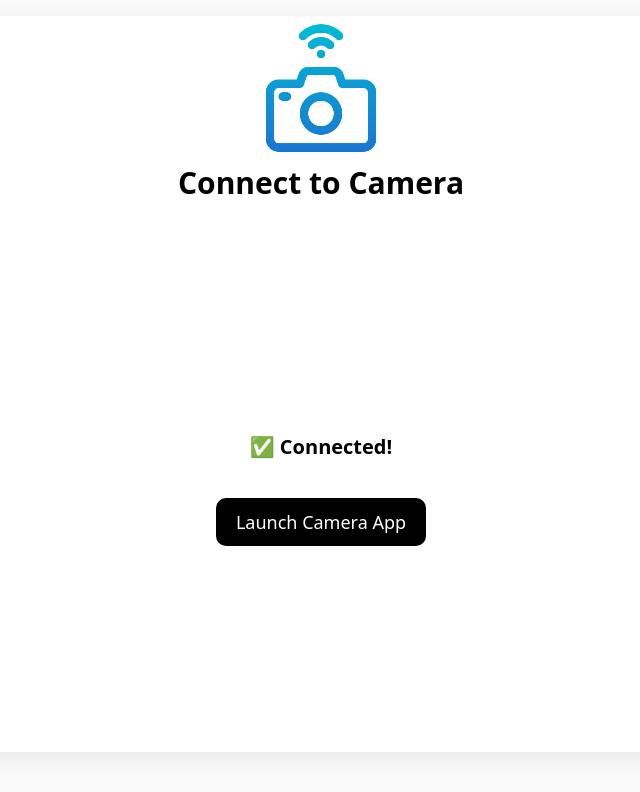
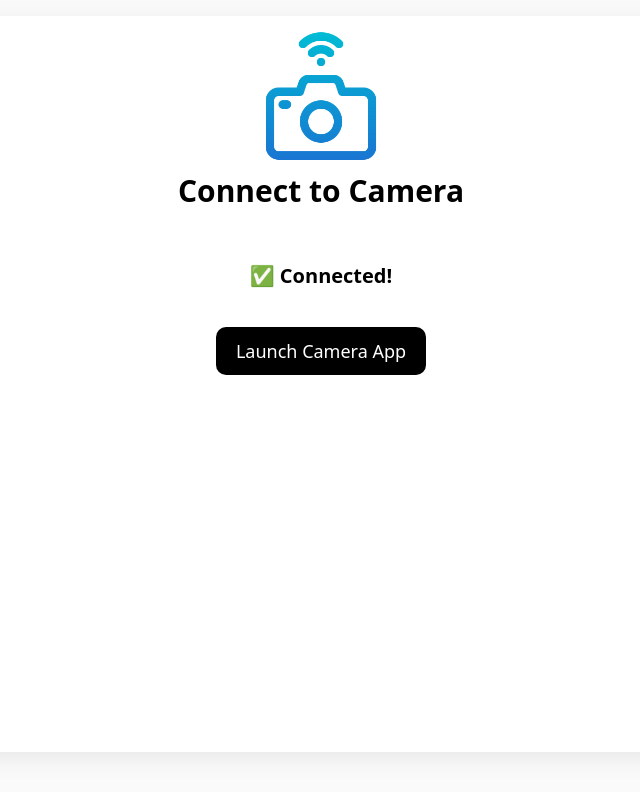
Before and after one commit to WB99/floto-public, a React (Vite) app: page / in a window 1280 px wide. Shown: the top 792 px of the page, without its empty margins (319-959 px from the left). Built offline with nearby package versions, Linux system fonts and the light colour scheme; no server answers.

Commit message:
fixed image and header moving around when launch button appears, added follow steps guiding text

```diff
--- a/src/screens/Connect.jsx
+++ b/src/screens/Connect.jsx
@@ -22,15 +22,12 @@ export default function Connect() {
         }
     }
 
-    // ping loop that pauses when tab not visible
     useEffect(() => {
         let active = true;
         let shouldPing = document.visibilityState === "visible";
-
         function handleVisibilityChange() {
             shouldPing = document.visibilityState === "visible";
         }
-
         document.addEventListener("visibilitychange", handleVisibilityChange);
 
         async function loop() {
@@ -52,34 +49,40 @@ export default function Connect() {
                         setStatus("🛜 Waiting for connection…");
                     }
                 }
-                await new Promise((r) => setTimeout(r, 1500)); // interval between pings
+                await new Promise((r) => setTimeout(r, 1500));
             }
         }
-
         loop();
-
         return () => {
             active = false;
-            document.removeEventListener("visibilitychange", handleVisibilityChange);
+            document.removeEventListener(
+                "visibilitychange",
+                handleVisibilityChange
+            );
         };
     }, []);
 
     return (
         <main style={styles.wrap}>
             <section style={styles.card}>
-                <div style={connected ? styles.innerCenter : styles.inner}>
+                <div style={styles.container}>
+                    {/* Fixed header zone */}
+                    <div style={styles.headerZone}>
                         <div style={styles.imgBox}>
                             <img
-                            src="/assets/camera-wifi.png"
-                            alt="Camera Wi-Fi Icon"
+                                src='/assets/camera-wifi.png'
+                                alt='Camera Wi-Fi Icon'
                                 style={styles.singleImg}
                             />
                         </div>
                         <h2 style={styles.h2}>Connect to Camera</h2>
+                    </div>
 
+                    {/* Scrollable / flexible content zone */}
+                    <div style={styles.contentZone}>
                         {!connected ? (
                             <>
-                            {/* Step 1 Card */}
+                                <p style={styles.text}>Follow these steps:</p>
                                 <div style={styles.instructionCard}>
                                     <p style={styles.text}>
                                         ⚙️ Settings → Connect 🛜 <b>floto_cam</b>
@@ -88,26 +91,25 @@ export default function Connect() {
 
                                 <div style={styles.arrowBox}>
                                     <img
-                                    src="/assets/down-arrow.png"
-                                    alt="Down Arrow"
+                                        src='/assets/down-arrow.png'
+                                        alt='Down Arrow'
                                         style={styles.arrowImg}
                                     />
                                 </div>
 
-                            {/* Step 2 Card */}
                                 <div style={styles.instructionCard}>
                                     <div style={styles.osBlock}>
                                         <p style={styles.text}>
                                             <img
-                                            src="/assets/apple-logo.png"
-                                            alt="Apple"
+                                                src='/assets/apple-logo.png'
+                                                alt='Apple'
                                                 style={styles.inlineIcon}
                                             />{" "}
                                             Wait for popup
                                             <br />
                                             <img
-                                            src="/assets/click.png"
-                                            alt="Click"
+                                                src='/assets/click.png'
+                                                alt='Click'
                                                 style={styles.clickIcon}
                                             />{" "}
                                             “Use without Internet”
@@ -123,15 +125,15 @@ export default function Connect() {
                                     <div style={styles.osBlock}>
                                         <p style={styles.text}>
                                             <img
-                                            src="/assets/android-logo.png"
-                                            alt="Android"
+                                                src='/assets/android-logo.png'
+                                                alt='Android'
                                                 style={styles.inlineIcon}
                                             />{" "}
                                             Wait for popup/notification
                                             <br />
                                             <img
-                                            src="/assets/click.png"
-                                            alt="Click"
+                                                src='/assets/click.png'
+                                                alt='Click'
                                                 style={styles.clickIcon}
                                             />{" "}
                                             "Connect”
@@ -151,11 +153,14 @@ export default function Connect() {
                                 </p>
                             </>
                         ) : (
-                        <div style={styles.connectedCenterBlock}>
+                            <div style={styles.connectedBlock}>
                                 <p style={styles.statusConnected}>{status}</p>
                                 <button
                                     onClick={() =>
-                                    window.open("http://floto.cam", "_blank")
+                                        window.open(
+                                            "http://floto.cam",
+                                            "_blank"
+                                        )
                                     }
                                     style={styles.btn}
                                 >
@@ -163,6 +168,7 @@ export default function Connect() {
                                 </button>
                             </div>
                         )}
+                    </div>
                 </div>
             </section>
         </main>
@@ -180,7 +186,6 @@ const styles = {
         fontFamily: "system-ui, -apple-system, Segoe UI, Roboto, sans-serif",
         color: "#000",
         paddingTop: "2vh",
-        overflow: "visible",
     },
     card: {
         width: "92vw",
@@ -188,30 +193,31 @@ const styles = {
         background: "#fff",
         borderRadius: 20,
         boxShadow: "0 6px 24px rgba(0,0,0,.08)",
-        display: "flex",
-        justifyContent: "center",
-        alignItems: "center",
-        overflowY: "auto",
-        overflowX: "hidden",
-    },
-    inner: {
-        width: "100%",
-        height: "auto",
+        overflow: "hidden",
         display: "flex",
         flexDirection: "column",
-        justifyContent: "flex-start",
-        alignItems: "center",
-        padding: "3vw",
-        boxSizing: "border-box",
     },
-    innerCenter: {
-        width: "100%",
-        height: "100%",
+    container: {
         display: "flex",
         flexDirection: "column",
-        justifyContent: "center",
+        height: "100%",
+    },
+    headerZone: {
+        flexShrink: 0,
+        display: "flex",
+        flexDirection: "column",
         alignItems: "center",
-        textAlign: "center",
+        justifyContent: "flex-start",
+        paddingTop: "1vh",
+    },
+    contentZone: {
+        flex: 1,
+        overflowY: "auto",
+        display: "flex",
+        flexDirection: "column",
+        alignItems: "center",
+        justifyContent: "flex-start",
+        paddingBottom: "2vh",
     },
     imgBox: {
         display: "flex",
@@ -226,7 +232,7 @@ const styles = {
     },
     h2: {
         fontSize: "clamp(24px, 5vw, 30px)",
-        margin: "0vh 0 0.5vh 0",
+        margin: "0vh 0 1vh 0",
         fontWeight: 800,
         textAlign: "center",
     },
@@ -249,7 +255,6 @@ const styles = {
         margin: 0,
         lineHeight: 1.4,
         color: "#333",
-        textAlign: "center",
     },
     arrowBox: {
         marginTop: "1vh",
@@ -265,7 +270,6 @@ const styles = {
         display: "flex",
         flexDirection: "column",
         alignItems: "center",
-        justifyContent: "center",
     },
     inlineIcon: {
         height: "1em",
@@ -285,8 +289,8 @@ const styles = {
         justifyContent: "center",
         width: "100%",
         gap: "10px",
-        margin: "0.8vh 0",
-        position: "relative",
+        marginTop: "0.8vh",
+        marginBottom: "1.5vh",
     },
     orLine: {
         flexGrow: 1,
@@ -307,22 +311,18 @@ const styles = {
         marginTop: "2vh",
         textAlign: "center",
     },
-    statusBlink: {
-        animation: "fadeBlink 1s infinite",
-    },
+    statusBlink: { animation: "fadeBlink 1s infinite" },
     statusConnected: {
         fontSize: "clamp(18px, 3.8vw, 20px)",
         fontWeight: 700,
         marginTop: "2vh",
     },
-    connectedCenterBlock: {
+    connectedBlock: {
         display: "flex",
         flexDirection: "column",
-        justifyContent: "center",
         alignItems: "center",
-        height: "100%",
         gap: "2vh",
-        textAlign: "center",
+        marginTop: "3vh",
     },
     btn: {
         padding: "12px 20px",
```
Lines whose indentation alone changed are shown as unchanged.
